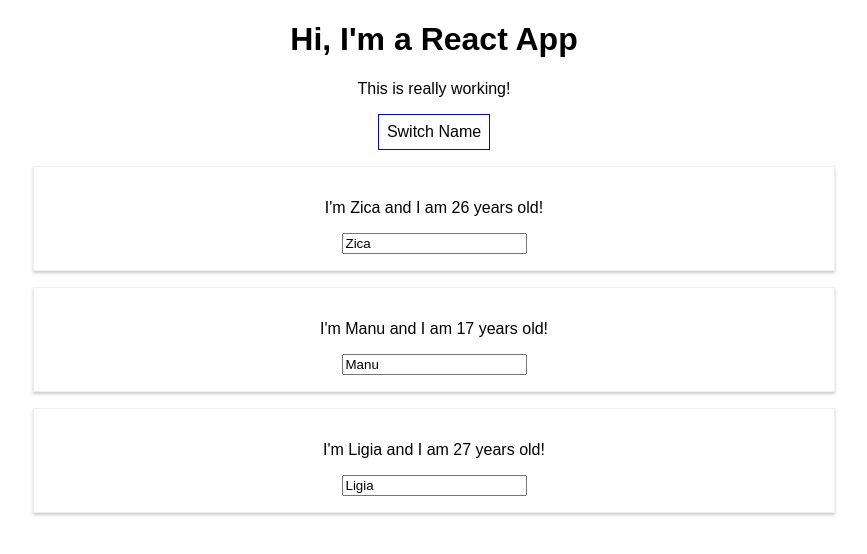
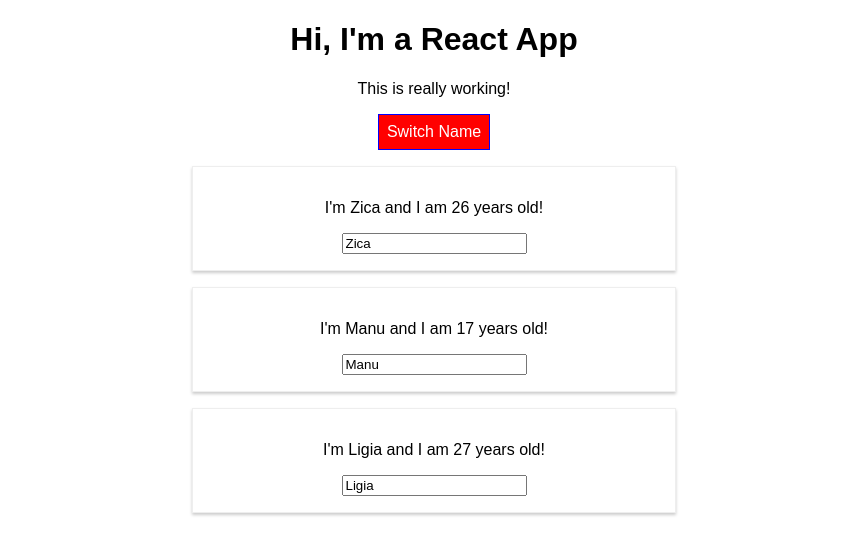
Before and after one commit to ambroziepaval/react-complete-guide, a React (Create React App) app: page / in a window 1280 px wide. Both pictures are taken after a click on the button "Switch Name". Shown: the top 554 px of the page, without its empty margins (206-1073 px from the left). Built offline with nearby package versions, Linux system fonts and the light colour scheme.

Commit message:
Dynamic Styling and Usage of Radium.

```diff
--- a/package.json
+++ b/package.json
@@ -3,6 +3,7 @@
   "version": "0.1.0",
   "private": true,
   "dependencies": {
+    "radium": "^0.26.1",
     "react": "^17.0.1",
     "react-dom": "^17.0.1",
     "react-scripts": "1.1.5"
--- a/src/App.css
+++ b/src/App.css
@@ -1,3 +1,11 @@
 .App {
   text-align: center;
 }
+
+.red {
+  color: red
+}
+
+.bold {
+  font-weight: bold;
+}
--- a/src/App.js
+++ b/src/App.js
@@ -1,5 +1,6 @@
 import React, { Component } from 'react';
 import './App.css';
+import Radium, { StyleRoot } from 'radium';
 import Person from './Person/Person';
 
 class App extends Component {
@@ -55,11 +56,16 @@
 
   render() {
     const style = {
-      backgroundColor: 'white',
+      backgroundColor: 'green',
+      color: 'white',
       font: 'inherit',
       border: '1px solid blue',
       padding: '8px',
-      cursor: 'pointer'
+      cursor: 'pointer',
+      ':hover': {
+        backgroundColor: 'lightgreen',
+        color: 'black'
+      }
     };
 
     let persons = null;
@@ -77,20 +83,36 @@
           })}
         </div>
       );
+
+      style.backgroundColor = 'red';
+      style[':hover'] = {
+        backgroundColor: 'salmon',
+        color: 'black'
+      }
+    }
+
+    const classes = [];
+    if (this.state.persons.length <= 2) {
+      classes.push('red'); // classes = ['red']
+    }
+    if (this.state.persons.length <= 1) {
+      classes.push('bold') // classes = ['red', 'bold']
     }
 
     return (
+      <StyleRoot>
         <div className="App">
           <h1>Hi, I'm a React App</h1>
-        <p>This is really working!</p>
+          <p className={classes.join(' ')}>This is really working!</p>
           <button
             style={style}
             onClick={this.togglePersonsHandler}>Switch Name</button>
           {persons}
         </div>
+      </StyleRoot>
     );
     // return React.createElement('div', {className:'App'}, React.createElement('h1', null, 'Does this work now?'))
   }
 }
 
-export default App;
+export default Radium(App);
--- a/src/Person/Person.css
+++ b/src/Person/Person.css
@@ -6,3 +6,9 @@
     padding: 16px;
     text-align: center;
 }
+
+/* @media (min-width: 500px) {
+    .Person {
+        width: 450px;
+    }
+} */
--- a/src/Person/Person.js
+++ b/src/Person/Person.js
@@ -1,9 +1,16 @@
 import React from 'react'
+import Radium from 'radium';
 import './Person.css';
 
 const person = (props) => {
+    const style = {
+        '@media (min-width: 500px)': {
+            width: '450px'
+        }
+    };
+
     return (
-        <div className="Person">
+        <div className="Person" style={style}>
             <p onClick={props.click}>I'm {props.name} and I am {props.age} years old!</p>
             <p>{props.children}</p>
             <input type="text" onChange={props.changed} value={props.name} />
@@ -11,4 +18,4 @@
     )
 }
 
-export default person;
+export default Radium(person);
```
Also changed, not shown: 1 other file (tests, documents, lock files or other folders). Lines whose indentation alone changed are shown as unchanged.
